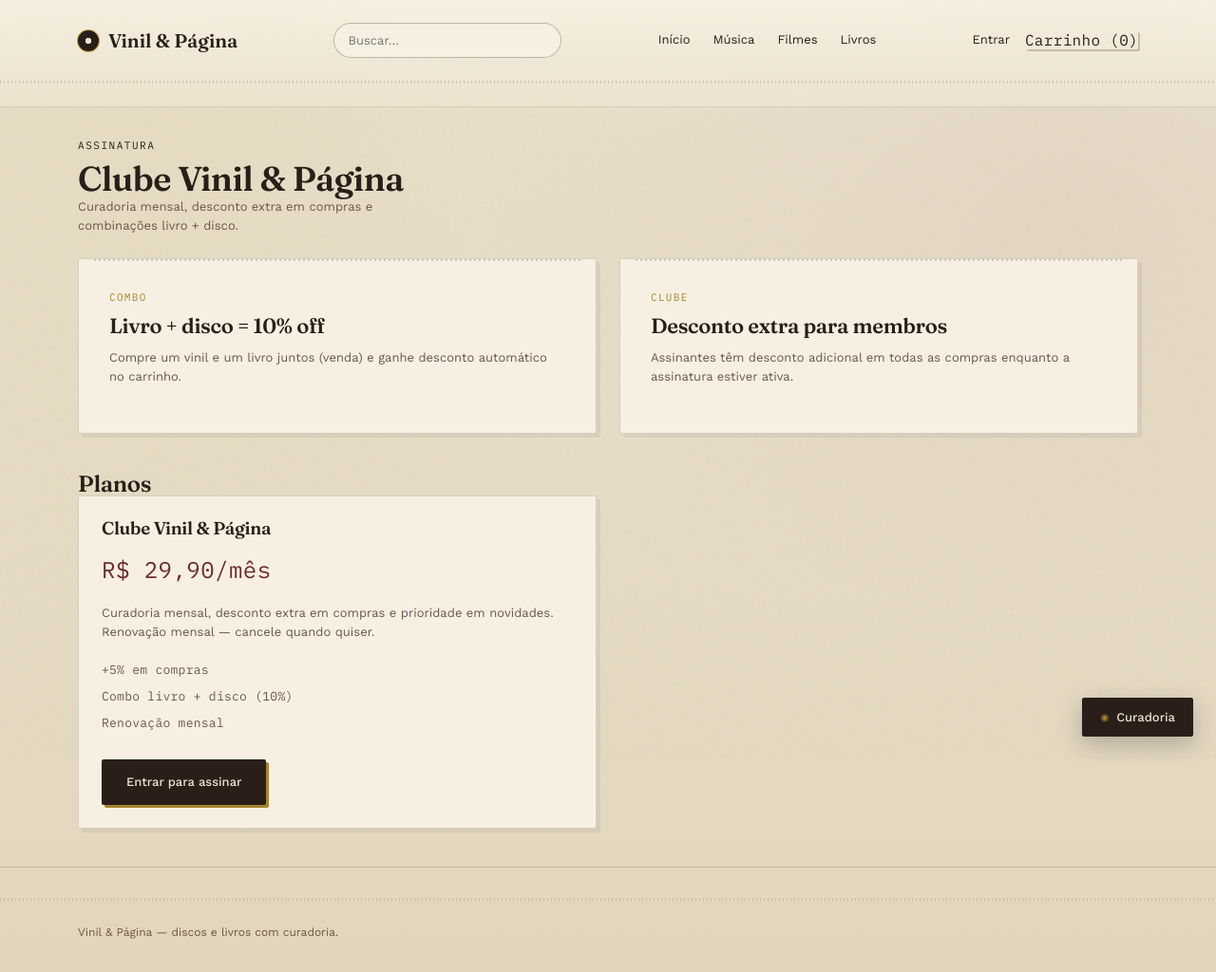
After one commit to 0125mateus/site_vo, a Django app: page /clube/ in a window 1280 px wide. The commit adds this page. Shown: the whole page at 95% size. Run offline with Django 5.2, Linux system fonts and the light colour scheme; data comes from the database, SQL or seed files in the repository.

Commit message:
Add book+vinyl combo discount and subscription club with checkout integration.
Co-authored-by: Cursor <cursoragent@cursor.com>

```diff
--- a/config/settings.py
+++ b/config/settings.py
@@ -87,7 +87,7 @@ USE_TZ = True
 STATIC_URL = '/static/'
 STATICFILES_DIRS = [BASE_DIR / 'static']
 STATIC_ROOT = BASE_DIR / 'staticfiles'
-STATIC_VERSION = '20260817k'
+STATIC_VERSION = '20260817l'
 
 STORAGES = {
     'default': {
--- a/loja/urls.py
+++ b/loja/urls.py
@@ -8,6 +8,8 @@ urlpatterns = [
     path('livros/', views.catalogo_livros, name='catalogo_livros'),
     path('filmes/', views.catalogo_filmes, name='catalogo_filmes'),
     path('busca/', views.busca, name='busca'),
+    path('clube/', views.clube, name='clube'),
+    path('clube/assinar/<int:plano_id>/', views.assinar_clube, name='assinar_clube'),
     path('item/<int:produto_id>/', views.produto_detalhe, name='produto_detalhe'),
     path('biblioteca/', views.biblioteca, name='biblioteca'),
     path('biblioteca/reproduzir/<int:item_id>/', views.reproduzir_conteudo, name='reproduzir_conteudo'),
--- a/loja/views.py
+++ b/loja/views.py
@@ -37,7 +37,20 @@ from .mercadopago_service import (
     sincronizar_pedido_com_mercadopago,
     validar_assinatura_webhook,
 )
-from .models import Favorito, ItemPedido, Livro, MidiaAudiovisual, ModalidadeComercial, Musica, Pedido, Produto, ProgressoReproducao
+from .models import (
+    AssinaturaClube,
+    Favorito,
+    ItemPedido,
+    Livro,
+    MidiaAudiovisual,
+    ModalidadeComercial,
+    Musica,
+    Pedido,
+    PlanoClube,
+    Produto,
+    ProgressoReproducao,
+)
+from .promocoes import calcular_promocoes_carrinho
 
 logger = logging.getLogger(__name__)
 
@@ -82,9 +95,15 @@ def _wants_json(request):
 def _montar_itens_carrinho(request):
     carrinho_data = _get_carrinho(request)
     itens = []
-    total = Decimal('0.00')
+    plano_clube = None
 
     for key, entry in list(carrinho_data.items()):
+        if entry.get('tipo') == 'clube':
+            plano = PlanoClube.objects.filter(pk=entry.get('plano_id'), ativo=True).first()
+            if plano:
+                plano_clube = plano
+            continue
+
         produto = Produto.objects.filter(pk=entry['produto_id'], ativo=True).first()
         modalidade = entry.get('modalidade', ModalidadeComercial.VENDA)
         quantidade = entry.get('quantidade', 1)
@@ -102,13 +121,16 @@ def _montar_itens_carrinho(request):
             'dias_aluguel': produto.dias_aluguel if modalidade == ModalidadeComercial.ALUGUEL else None,
             'subtotal': subtotal,
         })
-        total += subtotal
 
-    return itens, total
+    promos = calcular_promocoes_carrinho(request.user, itens)
+    total_clube = plano_clube.preco_mensal if plano_clube else Decimal('0.00')
+    total = promos['subtotal_produtos'] - promos['desconto_total'] + total_clube
+
+    return itens, total, plano_clube, promos
 
 
-def _carrinho_resumo_json(itens, total):
-    return {
+def _carrinho_resumo_json(itens, total, promos=None):
+    data = {
         'total_itens': sum(i['quantidade'] for i in itens),
         'total': str(total),
         'itens': [
@@ -123,6 +145,10 @@ def _carrinho_resumo_json(itens, total):
             for i in itens
         ],
     }
+    if promos:
+        data['desconto'] = str(promos['desconto_total'])
+        data['tem_combo'] = promos['tem_combo']
+    return data
 
 
 def _continuar_assistindo(usuario, limit=8):
@@ -508,13 +534,18 @@ def acessar_arquivo(request, item_id):
 
 
 def carrinho(request):
-    itens, total = _montar_itens_carrinho(request)
-    return render(request, 'loja/carrinho.html', {'itens': itens, 'total': total})
+    itens, total, plano_clube, promos = _montar_itens_carrinho(request)
+    return render(request, 'loja/carrinho.html', {
+        'itens': itens,
+        'total': total,
+        'plano_clube': plano_clube,
+        'promos': promos,
+    })
 
 
 def carrinho_resumo(request):
-    itens, total = _montar_itens_carrinho(request)
-    return JsonResponse(_carrinho_resumo_json(itens, total))
+    itens, total, plano_clube, promos = _montar_itens_carrinho(request)
+    return JsonResponse(_carrinho_resumo_json(itens, total, promos))
 
 
 @require_POST
@@ -550,8 +581,8 @@ def adicionar_ao_carrinho(request, produto_id):
     label = 'aluguel' if modalidade == ModalidadeComercial.ALUGUEL else 'compra'
 
     if _wants_json(request):
-        itens, total = _montar_itens_carrinho(request)
-        data = _carrinho_resumo_json(itens, total)
+        itens, total, _, promos = _montar_itens_carrinho(request)
+        data = _carrinho_resumo_json(itens, total, promos)
         data['ok'] = True
         data['message'] = f'"{produto.titulo}" adicionado ({label}).'
         return JsonResponse(data)
@@ -572,8 +603,8 @@ def remover_do_carrinho(request):
         _set_carrinho(request, carrinho)
 
     if _wants_json(request):
-        itens, total = _montar_itens_carrinho(request)
-        data = _carrinho_resumo_json(itens, total)
+        itens, total, _, promos = _montar_itens_carrinho(request)
+        data = _carrinho_resumo_json(itens, total, promos)
         data['ok'] = True
         return JsonResponse(data)
 
@@ -615,10 +646,22 @@ def finalizar_pedido(request):
     if not carrinho:
         return redirect('carrinho')
 
-    pedido = Pedido.objects.create(cliente=request.user, valor_total=Decimal('0.00'))
+    itens, _, plano_clube, promos = _montar_itens_carrinho(request)
+    if not itens and not plano_clube:
+        messages.error(request, 'Nenhum item válido no carrinho.')
+        return redirect('carrinho')
+
+    pedido = Pedido.objects.create(
+        cliente=request.user,
+        valor_total=Decimal('0.00'),
+        desconto=promos['desconto_total'],
+        plano_clube=plano_clube,
+    )
     hoje = timezone.localdate()
 
     for entry in carrinho.values():
+        if entry.get('tipo') == 'clube':
+            continue
         produto = Produto.objects.select_for_update().filter(pk=entry['produto_id'], ativo=True).first()
         modalidade = entry.get('modalidade', ModalidadeComercial.VENDA)
         quantidade = entry.get('quantidade', 1)
@@ -647,7 +690,7 @@ def finalizar_pedido(request):
             produto.estoque = max(0, produto.estoque - quantidade)
             produto.save(update_fields=['estoque'])
 
-    if not pedido.itens.exists():
+    if not pedido.itens.exists() and not pedido.plano_clube_id:
         pedido.delete()
         messages.error(request, 'Nenhum item válido no carrinho.')
         return redirect('carrinho')
@@ -655,6 +698,41 @@ def finalizar_pedido(request):
     pedido.recalcular_valor_total()
     _set_carrinho(request, {})
     return redirect('checkout', pedido_id=pedido.pk)
+
+
+def clube(request):
+    planos = PlanoClube.objects.filter(ativo=True)
+    assinatura = None
+    if request.user.is_authenticated:
+        assinatura = (
+            AssinaturaClube.objects.filter(
+                usuario=request.user,
+                status=AssinaturaClube.STATUS_ATIVA,
+                valido_ate__gte=timezone.localdate(),
+            )
+            .select_related('plano')
+            .first()
+        )
+    return render(request, 'loja/clube.html', {
+        'planos': planos,
+        'assinatura': assinatura,
+    })
+
+
+@login_required
+@require_POST
+def assinar_clube(request, plano_id):
+    plano = get_object_or_404(PlanoClube, pk=plano_id, ativo=True)
+    carrinho = _get_carrinho(request)
+    carrinho = {k: v for k, v in carrinho.items() if v.get('tipo') != 'clube'}
+    carrinho[f'clube:{plano.pk}'] = {
+        'tipo': 'clube',
+        'plano_id': plano.pk,
+        'quantidade': 1,
+    }
+    _set_carrinho(request, carrinho)
+    messages.success(request, f'Plano "{plano.titulo}" adicionado ao carrinho.')
+    return redirect('carrinho')
 
 
 @login_required
--- a/static/css/style.css
+++ b/static/css/style.css
@@ -959,6 +959,10 @@ body.trailer-open {
         grid-template-columns: 1fr;
         max-width: 540px;
     }
+
+    .featured--duo {
+        grid-template-columns: 1fr 1fr;
+    }
 }
 
 .feat-card {
@@ -2268,3 +2272,92 @@ body.cart-drawer-open {
     border-top: 1px solid var(--line);
     background: var(--paper-deep);
 }
+
+/* ——— CLUBE & COMBOS ——— */
+.clube-beneficios,
+.clube-planos-grid {
+    display: grid;
+    gap: var(--space-3);
+    margin-bottom: var(--space-5);
+}
+
+@media (min-width: 768px) {
+    .clube-beneficios,
+    .clube-planos-grid {
+        grid-template-columns: repeat(2, 1fr);
+    }
+}
+
+.clube-ativo-card,
+.clube-plano-card {
+    background: var(--card);
+    border: 1px solid var(--line);
+    border-radius: var(--radius-sm);
+    padding: var(--space-3);
+    box-shadow: 4px 4px 0 rgba(42, 31, 24, 0.06);
+}
+
+.clube-plano-preco {
+    font-size: 1.5rem;
+    color: var(--wine);
+    margin: var(--space-2) 0;
+}
+
+.clube-plano-desc {
+    color: var(--ink-soft);
+    font-size: var(--fs-small);
+    margin-bottom: var(--space-2);
+}
+
+.clube-plano-list {
+    list-style: none;
+    margin: 0 0 var(--space-3);
+    padding: 0;
+    font-size: var(--fs-small);
+    color: var(--ink-soft);
+}
+
+.clube-plano-list li {
+    padding: 4px 0;
+}
+
+.cart-promo-hint {
+    background: rgba(166, 132, 47, 0.12);
+    border: 1px solid rgba(166, 132, 47, 0.25);
+    border-radius: var(--radius-sm);
+    padding: var(--space-2) var(--space-3);
+    margin-bottom: var(--space-3);
+    font-size: var(--fs-small);
+}
+
+.cart-clube-line {
+    display: flex;
+    flex-wrap: wrap;
+    justify-content: space-between;
+    gap: var(--space-2);
+    padding: var(--space-2) var(--space-3);
+    margin-bottom: var(--space-3);
+    background: var(--card);
+    border: 1px solid var(--line);
+    border-radius: var(--radius-sm);
+}
+
+.cart-totals {
+    margin: var(--space-3) 0;
+}
+
+.cart-total-line {
+    color: var(--ink-soft);
+    font-size: var(--fs-small);
+    margin-bottom: 6px;
+}
+
+.cart-discount {
+    color: var(--forest);
+}
+
+@media (max-width: 767px) {
+    .featured.featured--duo {
+        grid-template-columns: 1fr;
+    }
+}
--- /dev/null
+++ b/templates/loja/clube.html
@@ -0,0 +1,67 @@
+{% extends "base.html" %}
+
+{% block title %}Clube — Vinil & Página{% endblock %}
+
+{% block content %}
+<div class="wrap">
+    <section class="library-head">
+        <div>
+            <span class="section-eyebrow">Assinatura</span>
+            <h1>Clube Vinil &amp; Página</h1>
+            <p class="library-desc">Curadoria mensal, desconto extra em compras e combinações livro + disco.</p>
+        </div>
+        {% if assinatura %}
+        <span class="tag mono">Membro até {{ assinatura.valido_ate|date:"d/m/Y" }}</span>
+        {% endif %}
+    </section>
+
+    {% if assinatura %}
+    <div class="clube-ativo-card">
+        <h2>Você já é membro</h2>
+        <p class="mono">Plano: {{ assinatura.plano.titulo }} · {{ assinatura.plano.desconto_extra_percent }}% off em compras</p>
+        <a href="{% url 'home' %}" class="btn btn-primary">Explorar catálogo</a>
+    </div>
+    {% endif %}
+
+    <div class="clube-beneficios">
+        <article class="feat-card">
+            <div class="kicker mono">Combo</div>
+            <h3>Livro + disco = 10% off</h3>
+            <p>Compre um vinil e um livro juntos (venda) e ganhe desconto automático no carrinho.</p>
+        </article>
+        <article class="feat-card">
+            <div class="kicker mono">Clube</div>
+            <h3>Desconto extra para membros</h3>
+            <p>Assinantes têm desconto adicional em todas as compras enquanto a assinatura estiver ativa.</p>
+        </article>
+    </div>
+
+    <section class="clube-planos">
+        <h2>Planos</h2>
+        <div class="clube-planos-grid">
+            {% for plano in planos %}
+            <article class="clube-plano-card">
+                <h3>{{ plano.titulo }}</h3>
+                <p class="clube-plano-preco mono">R$ {{ plano.preco_mensal }}/mês</p>
+                <p class="clube-plano-desc">{{ plano.descricao|linebreaksbr }}</p>
+                <ul class="clube-plano-list mono">
+                    <li>+{{ plano.desconto_extra_percent }}% em compras</li>
+                    <li>Combo livro + disco (10%)</li>
+                    <li>Renovação mensal</li>
+                </ul>
+                {% if user.is_authenticated %}
+                <form method="post" action="{% url 'assinar_clube' plano.id %}">
+                    {% csrf_token %}
+                    <button type="submit" class="btn btn-primary">Assinar e ir ao carrinho</button>
+                </form>
+                {% else %}
+                <a href="{% url 'login' %}?next={% url 'clube' %}" class="btn btn-primary">Entrar para assinar</a>
+                {% endif %}
+            </article>
+            {% empty %}
+            <p class="shelf-empty">Nenhum plano disponível no momento.</p>
+            {% endfor %}
+        </div>
+    </section>
+</div>
+{% endblock %}
```
Also changed, not shown: loja/mercadopago_service.py (+21 -0 lines), loja/models.py (+93 -3 lines), loja/promocoes.py (added, +113 -0 lines), loja/tests.py (+72 -1 lines), templates/loja/carrinho.html (+33 -2 lines), templates/loja/home.html (+7 -1 lines), loja/migrations/0010_clube_e_combo.py (added).
